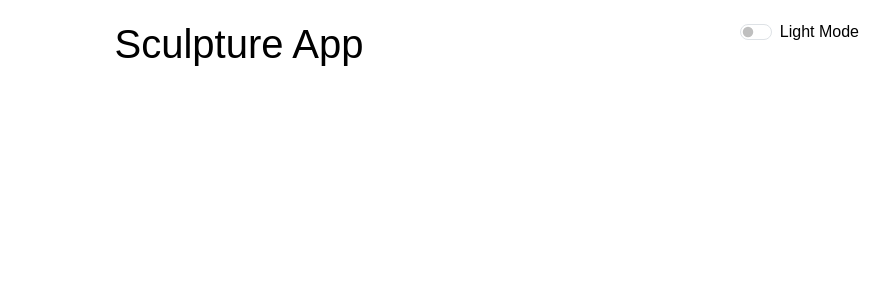
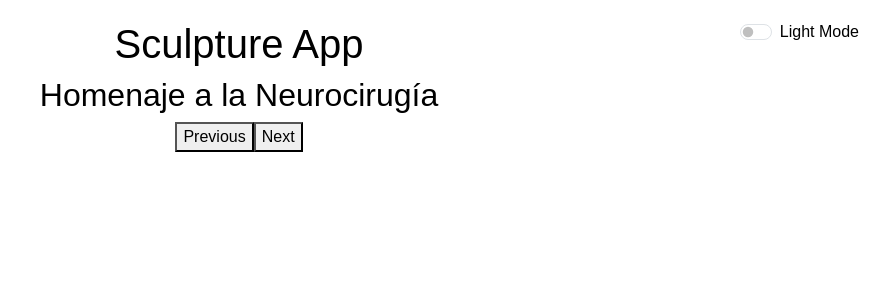
Before and after one commit to ImeshaMadhumali/IT3133-Assignment1, a React (Create React App) app in the folder sculpture-app/: page / in a window 1280 px wide. Shown: the top 300 px of the page, without its empty margins (401-1280 px from the left). Built offline with nearby package versions, Linux system fonts and the light colour scheme.

Commit message:
Added state and navigation logic to List component

```diff
--- a/sculpture-app/src/App.js
+++ b/sculpture-app/src/App.js
@@ -1,12 +1,14 @@
 import 'bootstrap/dist/css/bootstrap.min.css';
 import './App.css';
 import Theme from './components/Theme';
+import List from './components/List';
 
 function App() {
     return (
         <div className="App">
             <h1>Sculpture App</h1>
             <Theme/>
+            <List/>
         </div>
     );
 }
--- a/sculpture-app/src/components/List.js
+++ b/sculpture-app/src/components/List.js
@@ -0,0 +1,24 @@
+import React, { useState } from 'react';
+import { sculptureList } from '../data/data';
+
+const List = () => {
+    const [index, setIndex] = useState(0);
+
+    const nextSculpture = () => {
+        setIndex((index + 1) % sculptureList.length);
+    };
+
+    const previousSculpture = () => {
+        setIndex((index - 1 + sculptureList.length) % sculptureList.length);
+    };
+
+    return (
+        <div>
+            <h2>{sculptureList[index].name}</h2>
+            <button onClick={previousSculpture}>Previous</button>
+            <button onClick={nextSculpture}>Next</button>
+        </div>
+    );
+};
+
+export default List;
```
